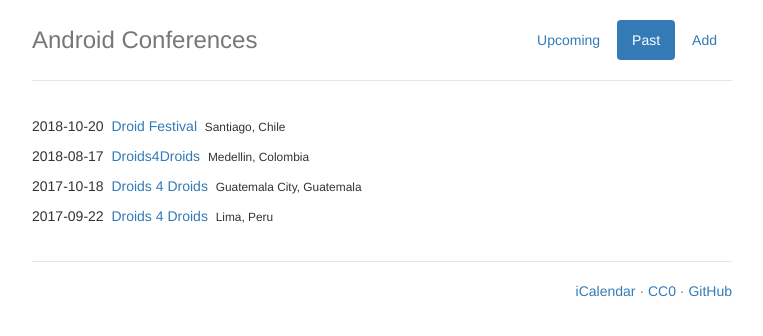
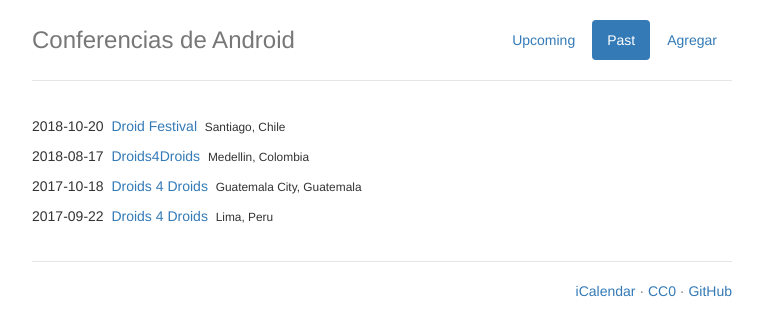
Before and after one commit to DroidDevLatam/conferencias, a Jekyll site: the page built from past.html, in a window 1280 px wide. Shown: the top 336 px of the page, without its empty margins (258-1021 px from the left). Built offline with Jekyll 4.4.1, drawn with Linux system fonts in a browser that asks for light colours.

Commit message:
add translations

```diff
--- a/_layouts/default.html
+++ b/_layouts/default.html
@@ -6,7 +6,7 @@
     <meta name="viewport" content="width=device-width, initial-scale=1">
 
     <title>Conference List - Android Study Group</title>
-    <meta name="description" content="A community-curated list of conferences around the world for Android developers.">
+    <meta name="description" content="Una lista de conferencias para Desarrolladores Android en LatAm.">
 
     <link rel="stylesheet" href="//maxcdn.bootstrapcdn.com/bootstrap/3.3.5/css/bootstrap.min.css">
     <link rel="stylesheet" href="{{site.baseurl}}/css/main.css">
@@ -24,16 +24,16 @@
                 <li role="presentation"><a href="{{site.baseurl}}{{node.url}}">{{node.title}}</a></li>
               {% endif %}
             {% endfor %}
-            <li role="presentation"><a href="https://github.com/AndroidStudyGroup/conferences/#adding-a-conference">Add</a></li>
+            <li role="presentation"><a href="https://github.com/DroidDevLatam/conferencias/#adding-a-conference">Agregar</a></li>
           </ul>
         </nav>
-        <h3 class="text-muted">Android Conferences</h3>
+        <h3 class="text-muted">Conferencias de Android</h3>
       </div>
 
       {{ content }}
 
       <footer class="footer">
-        <p><a href="conferences.ics">iCalendar</a> &middot;  <a href="https://creativecommons.org/publicdomain/zero/1.0/">CC0</a> &middot; <a href="https://github.com/AndroidStudyGroup/conferences/">GitHub</a></p>
+        <p><a href="conferences.ics">iCalendar</a> &middot;  <a href="https://creativecommons.org/publicdomain/zero/1.0/">CC0</a> &middot; <a href="https://github.com/DroidDevLatam/conferences/">GitHub</a></p>
       </footer>
     </div>
   </body>
```
